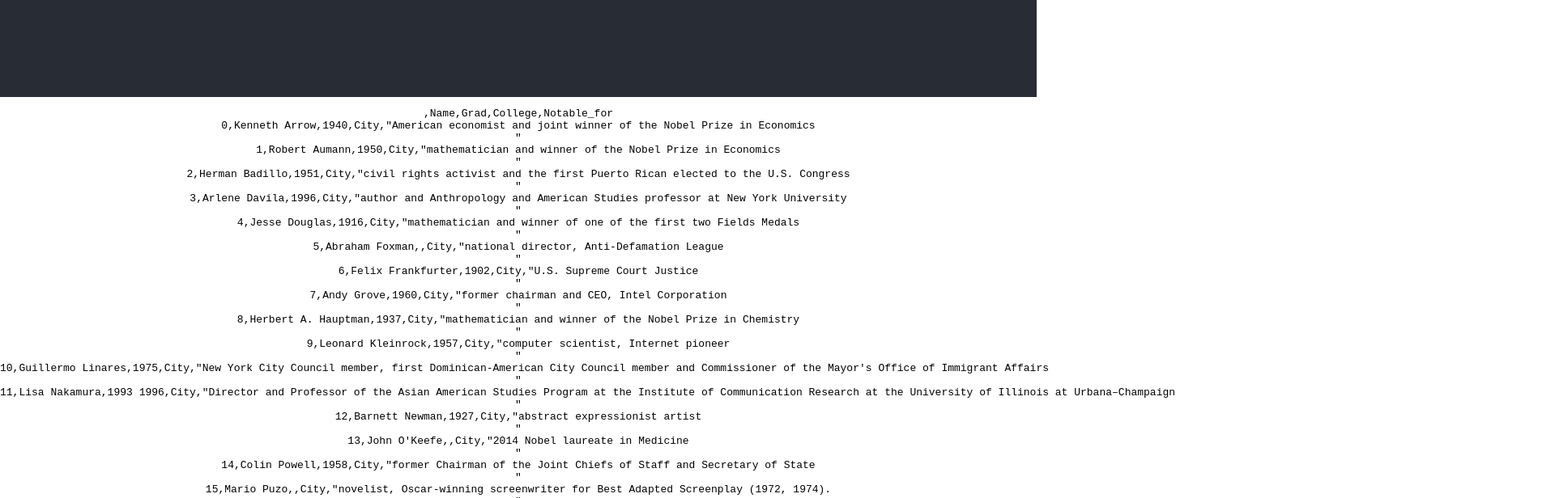
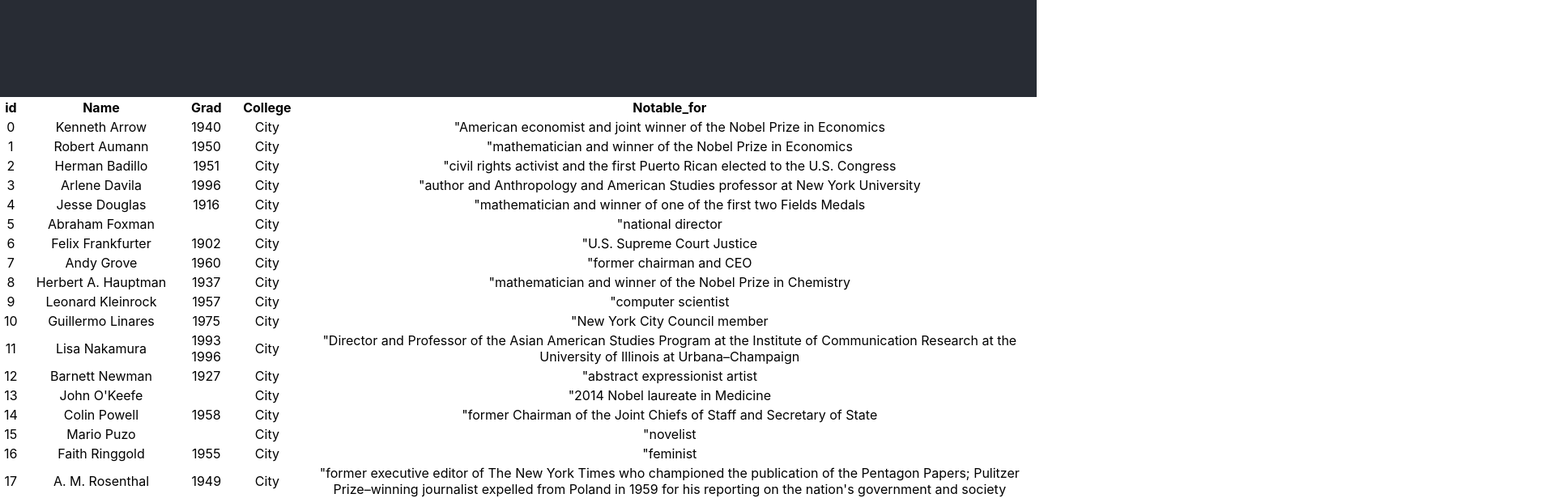
Before and after one commit to mdogy/csv-react-v2, a React (Create React App) app in the folder csv-react/: page / in a window 1280 px wide. Shown: the part 680-1296 px from the top of the page at 81% size, 1920 px wide, since content can reach past the window. Built offline with nearby package versions, Linux system fonts and the light colour scheme.

Commit message:
displaying the rows on the page

```diff
--- a/csv-react/src/App.js
+++ b/csv-react/src/App.js
@@ -16,8 +16,7 @@
       response =>  response.text()
     ).then(
       text => {
-        this.setState({value: text});
-        console.log(csv2data(text));
+        this.setState({value: csv2data(text)});
       }
     )
   }
@@ -38,11 +37,31 @@
 }
 
 function DataTable (props){
+  let data = props.data;
+  let output = <div><strong>No Data</strong></div>;
+  if (props.data && props.data.length>1) {
+    let columns = Object.keys(data[0]);
+    console.log(columns);
+    let head = columns.map(col => <th key={"head"+col}>{col}</th>);
+    let body = data.map( (row,ind) => (
+      <tr key={"row"+ind}>{columns.map( col =>(
+          <td key={col+ind}>{row[col]}</td>
+          ))}</tr>
+        )
+      );
+    output = (
+      <table>
+      <thead>
+      <tr key="headrow">{head}</tr>
+      </thead>
+      <tbody>
+      {body}
+      </tbody>
+      </table>)
+  }
   return (
     <div>
-      <pre>
-        {props.data}
-      </pre>
+      {output}
     </div>
   )
 }
```
